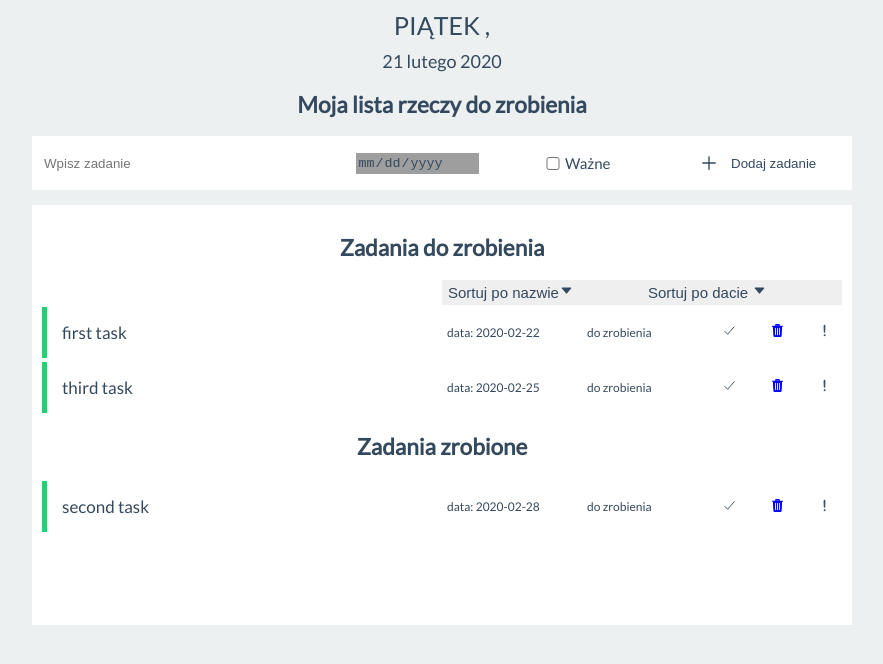
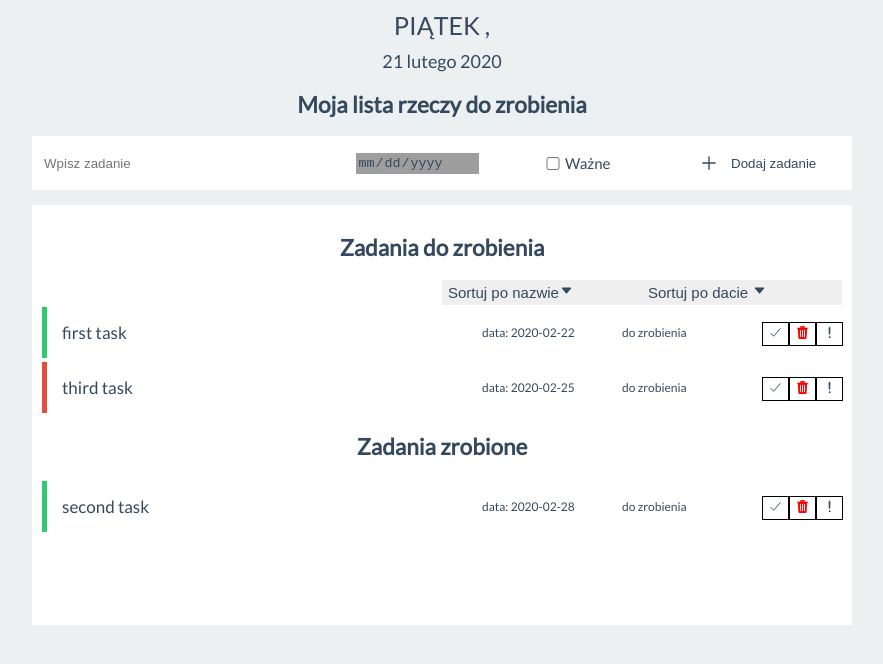
Before and after one commit to unpolaco/Personal-Organizer-App-, a React (Create React App) app: page / in a window 1280 px wide. Shown: the top 664 px of the page, without its empty margins (198-1081 px from the left). Built offline with nearby package versions, Linux system fonts and the light colour scheme; grey boxes are pictures that could not be loaded.

Commit message:
Change color of important tasks

```diff
--- a/src/components/Task.js
+++ b/src/components/Task.js
@@ -1,15 +1,17 @@
 import React from 'react'
 import styled from 'styled-components'
-// import trashIcon from '../img/trash-outline.svg'
 import CheckMarkIcon from '../icons/checkmark.js'
 import ImportantIcon from '../icons/important.js'
 import TrashIcon from '../icons/trash.js'
 
 function Task(props) {
-  const {name, finishDate, timeToFinishTask, id} = props.tasks;
+  const {name, priority, finishDate, timeToFinishTask, id} = props.tasks;
   const {handleDoneTask, handleDeleteTask, handlePriorityTask} = props;
+
+
+
   return (
-      <TaskItem >
+      <TaskItem important={priority}>
         <TextWrapper >
           <TextTaskName big>{name}</TextTaskName>
           <Text small>data: {finishDate}</Text>
@@ -17,7 +19,11 @@ function Task(props) {
         </TextWrapper>
         <ButtonWrapper>
           <Button onClick={() => handleDoneTask(id)}><CheckMarkIcon/></Button>
-          <Button onClick={() => handleDeleteTask(id)}><TrashIcon fill="blue"/></Button>
+          <Button
+            onClick={() => handleDeleteTask(id)}
+            // onMouseOver={this.mouseOver}
+            // onMouseOut={this.mouseOut}
+          ><TrashIcon fill="red"/></Button>
           <Button onClick={() => handlePriorityTask(id)}><ImportantIcon/></Button>
         </ButtonWrapper>
       </TaskItem>
@@ -27,21 +33,32 @@ const TaskItem= styled.div`
   display: flex;
   margin: 2px 0;
   padding: 5px;
-  border-left: 5px solid #2ecc71;
+  border-left: ${props => props.important ? '5px solid #e74c3c' : '5px solid #2ecc71'};
 `
 const ButtonWrapper= styled.div`
-  display: flex;
+  position: absolute;
   width: 120px;
-  justify-content: space-between;
 `
 const TextWrapper= styled.div`
   display: flex;
   flex: 1;
+  max-width: 700px;
 `
 const Button = styled.button`
+  position: relative;
+  left: 690px;
+  top: 10px;
   padding: 2px 5px;
   background-color: #fff;
   border: none;
+  border: 1px solid black;
+  &:hover > * {
+  /* fill: green; */
+  stroke: red;
+  background-color: green;
+  color: red;
+  /* display: none; */
+}
 `
 const Text = styled.div`
   display: flex;
@@ -56,12 +73,16 @@ const TextTaskName = styled(Text)`
 `
 
 
-const Icon = styled.svg`
-  color: red;
-  fill: black;
-&:hover {
-  fill: black;
-  width: 18px;
-  }
-`
+// const TrashIcon = styled(TrashIcon)`
+//   width: 15px;
+//   color: red;
+//   fill: black;
+//   transition: transform 300ms ease-in-out;
+//   &:hover {
+//   /* fill: black; */
+//   /* stroke: green; */
+//   /* transform: translate() */
+//   width: 22px;
+//   }
+// `
 export default Task;
```
